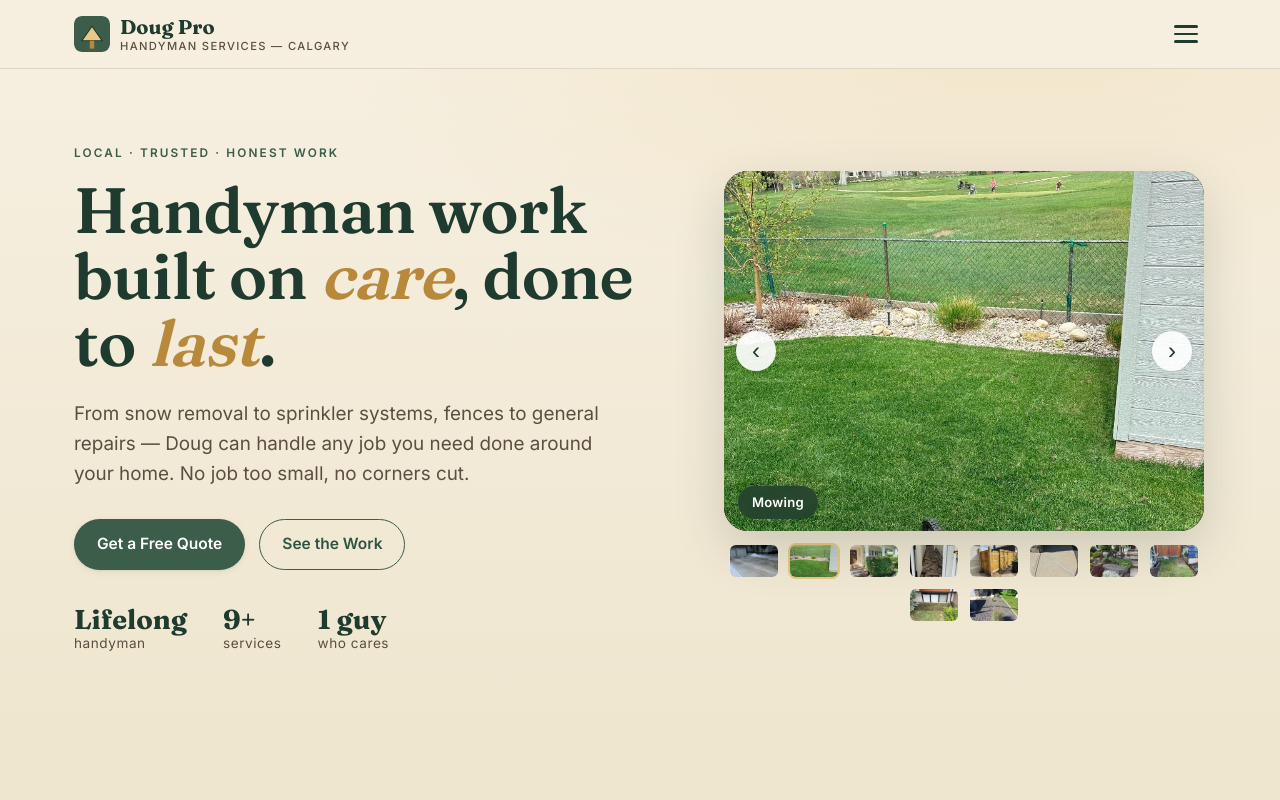
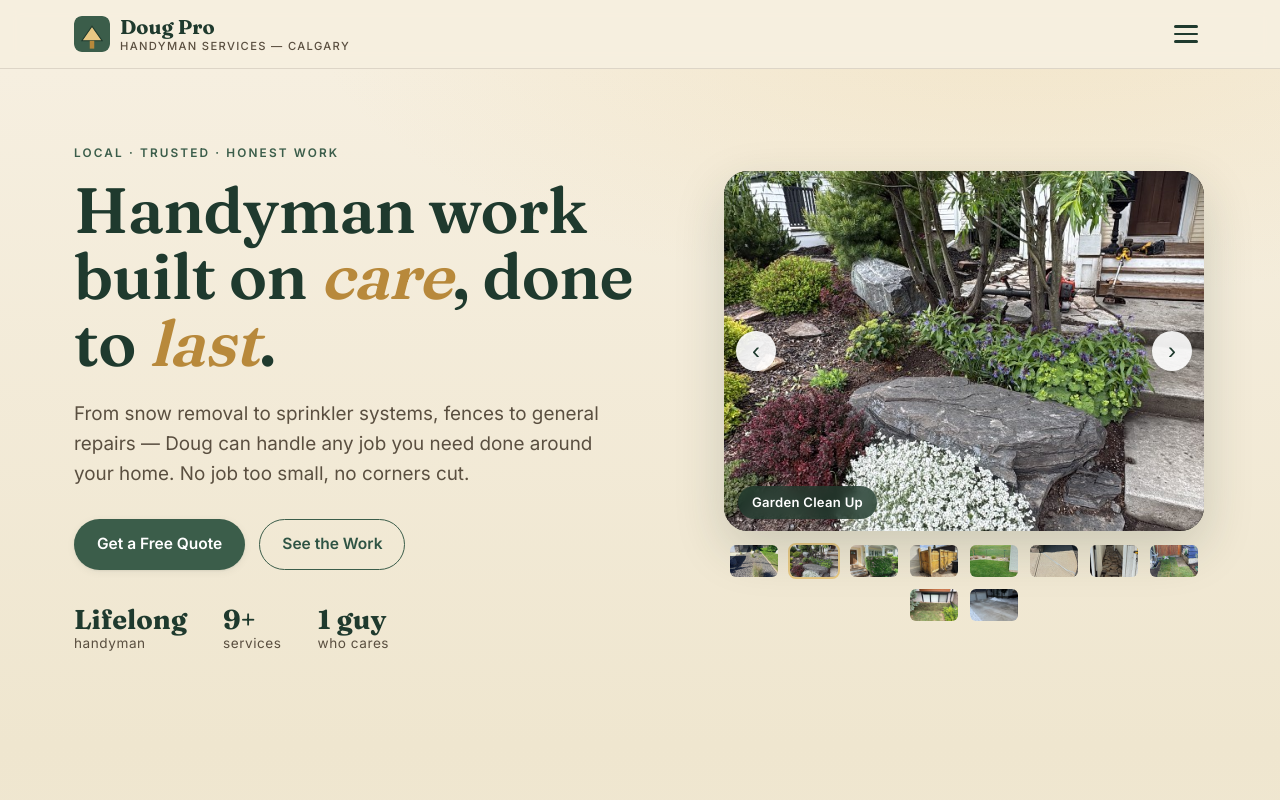
Before and after one commit to steeeve/DougProSite, a Next.js app: page / in a window 1280 px wide. Shown: the top 800 px of the page. Built offline with nearby package versions, Linux system fonts and the light colour scheme.

Commit message:
updated ordering

```diff
--- a/components/Contact.tsx
+++ b/components/Contact.tsx
@@ -3,7 +3,6 @@
 import { useState } from "react";
 
 const SERVICE_OPTIONS = [
-  "Snow removal",
   "Garden clean up",
   "Stump grinding",
   "Mowing",
@@ -12,6 +11,7 @@ const SERVICE_OPTIONS = [
   "Fences",
   "Junk removal",
   "General repairs",
+  "Snow removal",
   "Something else",
 ];
 
--- a/components/galleryData.ts
+++ b/components/galleryData.ts
@@ -1,14 +1,14 @@
 export type Photo = { src: string; alt: string; caption: string };
 
 export const GALLERY: Photo[] = [
+  { src: "/assets/work-gravel-landscape.png", alt: "Modern gravel landscape with ornamental grasses and boulders", caption: "Garden Clean Up" },
+  { src: "/assets/work-garden-flowers.png", alt: "Landscaped garden bed with flowers, shrubs, and rock", caption: "Garden Clean Up" },
+  { src: "/assets/work-garden-hedge.png", alt: "Neatly trimmed flowering hedge beside a front porch", caption: "Hedge Trimming" },
+  { src: "/assets/work-fence-gate.png", alt: "Newly built stained wood fence and gate", caption: "Fences" },
+  { src: "/assets/work-mowing.png", alt: "Freshly mowed lawn with clean, straight cut lines", caption: "Mowing" },
+  { src: "/assets/work-concrete-repair.png", alt: "Concrete walkway crack sealed and repaired", caption: "Concrete Repairs" },
+  { src: "/assets/work-pathway-flagstone.png", alt: "Flagstone pathway laid between a house and a fence", caption: "Pathways" },
+  { src: "/assets/work-sod-pathway.png", alt: "Freshly laid sod beside a new stone paver path", caption: "New Grass Installation" },
+  { src: "/assets/work-window-well.png", alt: "Landscaped window well with new sod and timber border", caption: "New Grass Installation" },
   { src: "/assets/work-snow-removal.png", alt: "Cleared concrete driveway after a snowstorm", caption: "Snow Removal" },
-  { src: "/assets/work-mowing.png", alt: "Freshly mowed lawn with clean, straight cut lines", caption: "Mowing" },
-  { src: "/assets/work-garden-hedge.png", alt: "Neatly trimmed flowering hedge beside a front porch", caption: "Garden Clean Up" },
-  { src: "/assets/work-pathway-flagstone.png", alt: "Flagstone pathway laid between a house and a fence", caption: "Pathways" },
-  { src: "/assets/work-fence-gate.png", alt: "Newly built stained wood fence and gate", caption: "Fences" },
-  { src: "/assets/work-concrete-repair.png", alt: "Concrete walkway crack sealed and repaired", caption: "General Repairs" },
-  { src: "/assets/work-garden-flowers.png", alt: "Landscaped garden bed with flowers, shrubs, and rock", caption: "Garden Clean Up" },
-  { src: "/assets/work-sod-pathway.png", alt: "Freshly laid sod beside a new stone paver path", caption: "Pathways" },
-  { src: "/assets/work-window-well.png", alt: "Landscaped window well with new sod and timber border", caption: "Garden Clean Up" },
-  { src: "/assets/work-gravel-landscape.png", alt: "Modern gravel landscape with ornamental grasses and boulders", caption: "Garden Clean Up" },
 ];
```
